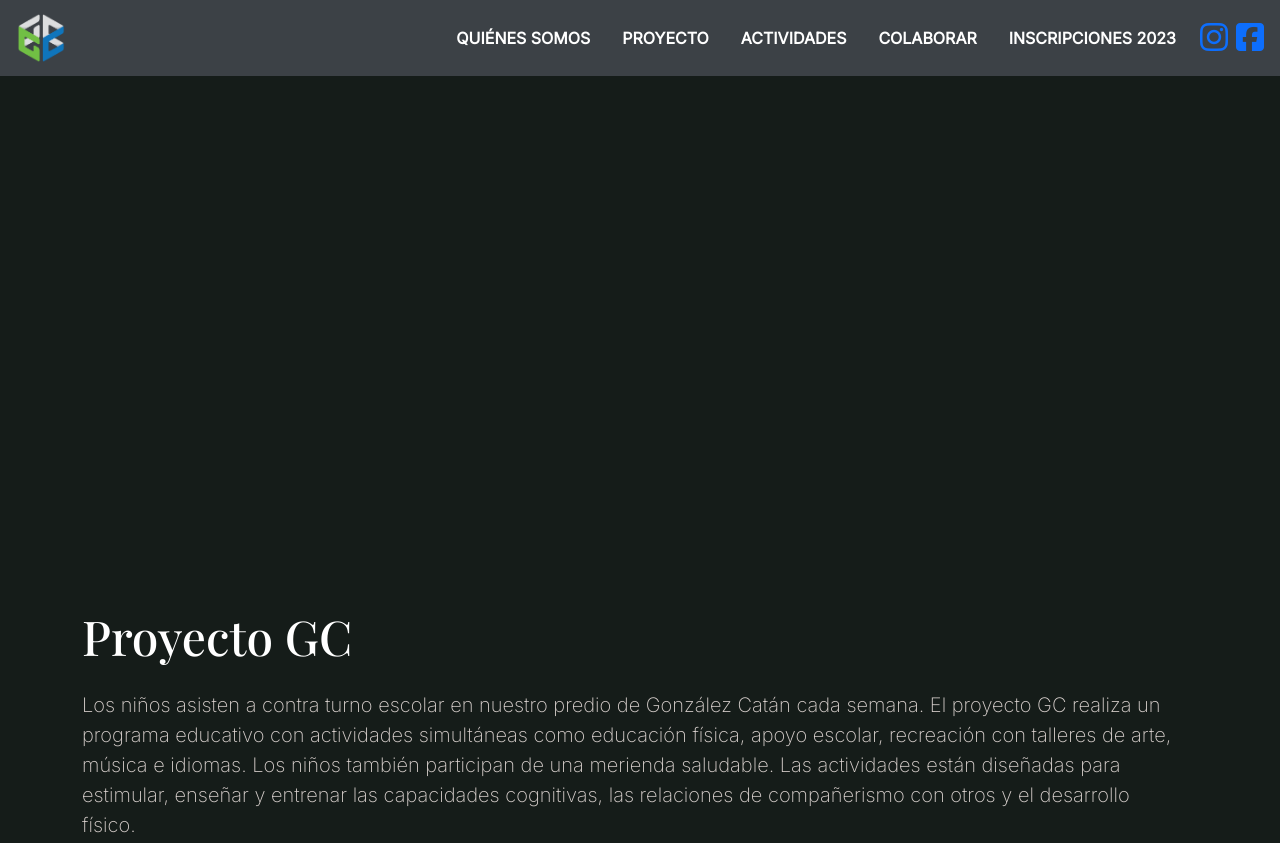
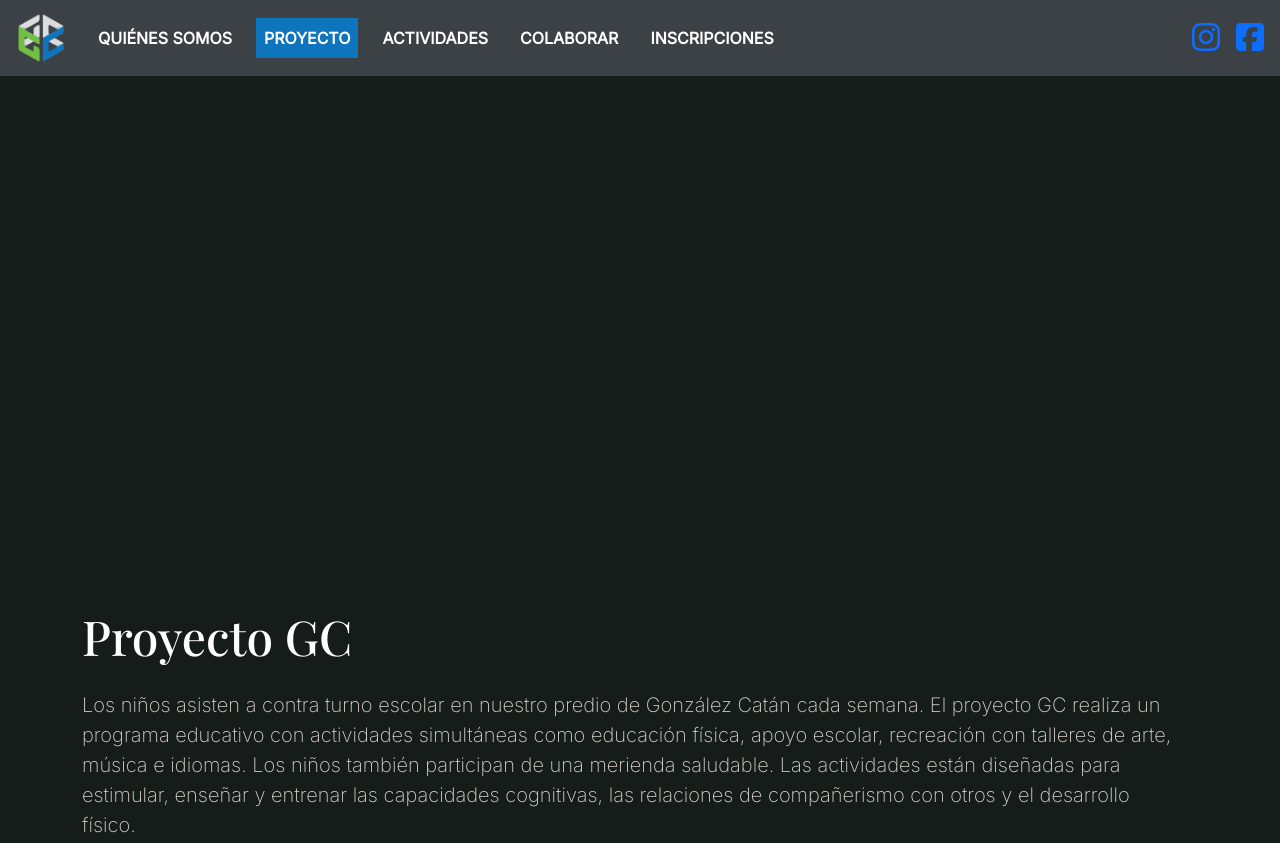
Before and after one commit to LeanzaBruno/integrador, a website: page src/project.html in a window 1280 px wide. Shown: the top 843 px of the page. Drawn offline with nearby package versions, Linux system fonts and the light colour scheme.

Commit message:
Modifications for project page

```diff
--- a/src/project.html
+++ b/src/project.html
@@ -11,39 +11,47 @@
 </head>
 <body>
     <header class="sticky-top">
-        <nav class="navbar navbar-expand-lg mx-3">
-            <a class="navbar-brand" href="#">
+        <nav class="navbar navbar-expand-lg">
+            <div>
+                <ul class="navbar-nav">
+                        <a class="navbar-brand" href="index.html">
                             <img src="resources/img/logoGC.png"/>
                         </a>
-            <ul class="navbar-nav align-items-center">
                         <li class="nav-item">
-                    <a class="nav-link">QUIÉNES SOMOS</a>
+                            <a class="nav-link" href="about-us.html">QUIÉNES SOMOS</a>
                         </li>
                         <li class="nav-item">
-                    <a class="nav-link">PROYECTO</a>
+                            <a class="nav-link active" href="project.html">PROYECTO</a>
                         </li>
                         <li class="nav-item">
-                    <a class="nav-link">ACTIVIDADES</a>
+                            <a class="nav-link" href="activities.html">ACTIVIDADES</a>
                         </li>
                         <li class="nav-item">
-                    <a class="nav-link">COLABORAR</a>
+                            <a class="nav-link" href="colabotate.html">COLABORAR</a>
                         </li>
                         <li class="nav-item">
-                    <a class="nav-link">INSCRIPCIONES 2023</a>
+                            <a class="nav-link" href="inscriptions.html">INSCRIPCIONES</a>
                         </li>
+                    </div>
+                </ul>
+            <div>
+
+            <div>
+                <ul class="navbar-nav">
                     <li class="nav-item ms-2">
                         <a href="https://instagram.com/proyecto.gc">
                             <i class="fa-brands fa-instagram fa-2x">
                             </i>
                         </a>
                     </li>
-                <li class="nav-item ms-2">
+                    <li class="nav-item ms-3">
                         <a href="https://facebook.com/proyectogc.ong/">
                             <i class="fa-brands fa-square-facebook fa-2x">
                             </i>
                         </a>
                     </li>
                 </ul>
+            </div>
         </nav>
     </header>
 
```
Lines whose indentation alone changed are shown as unchanged.
